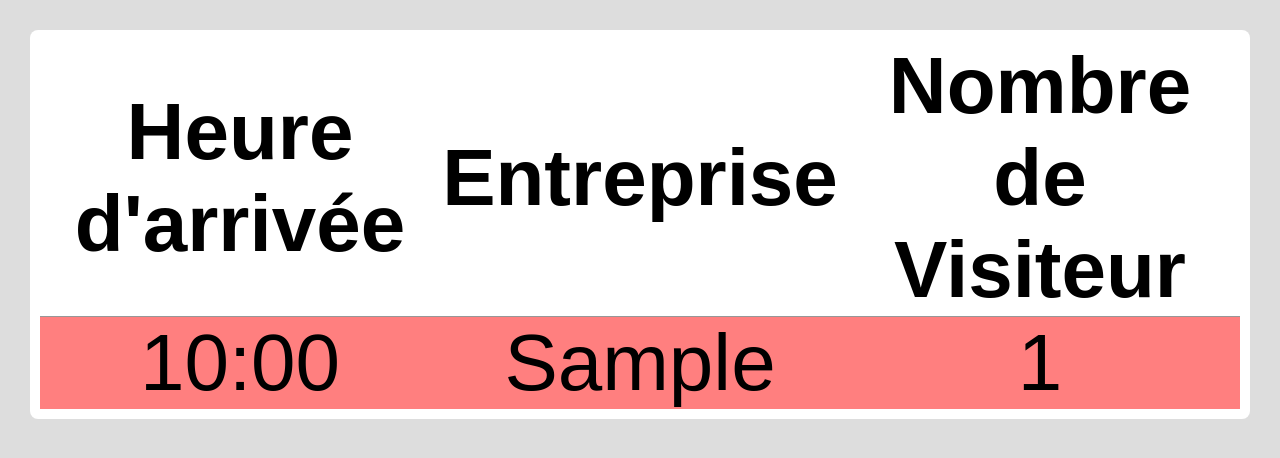
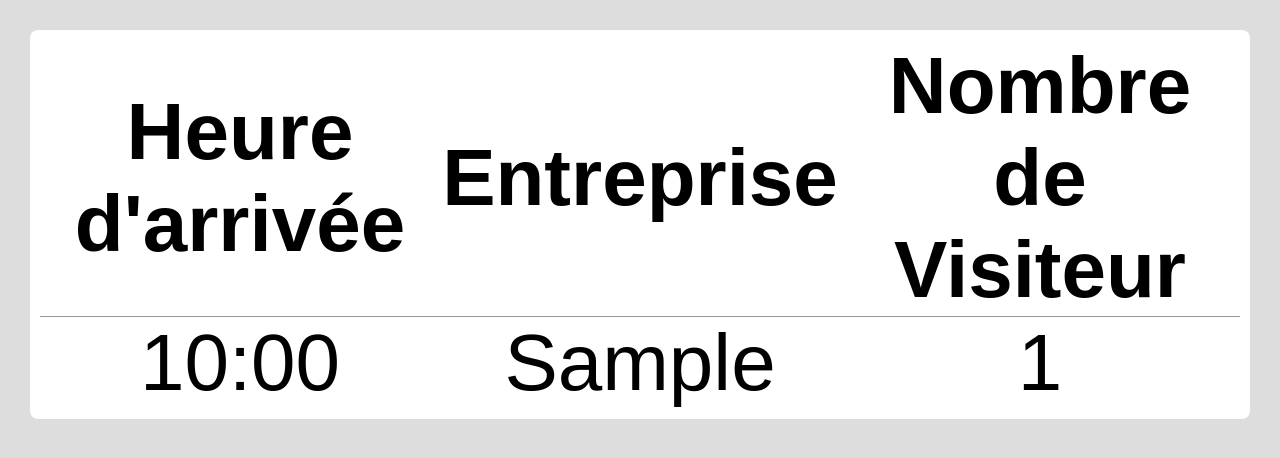
Before and after one commit to ITM-AP/Gestion_Visiteur, a Django app: template app/templates/afficheur.html in a window 1280 px wide, with the pointer over the restyled element. Shown: the top 458 px of the page. Run offline with Django 5.2, Linux system fonts and the light colour scheme; the template is opened without the code that fills it: values that come from a table or form of the project are taken from there, others are empty; tables that the repository leaves empty hold one stand-in row (values such as "Sample post"); parts of the project's set-up code (start-up, migrations or seed data) failed here and were passed over.

Commit message:
Update : rm .rdv:hover

```diff
--- a/app/static/css/afficheur.css
+++ b/app/static/css/afficheur.css
@@ -44,8 +44,3 @@ td {
 .rdv {
     padding: 5px;
 }
-
-.rdv:hover {
-    cursor: pointer;
-    background-color: rgba(255, 0, 0, 0.5);
-}
```
